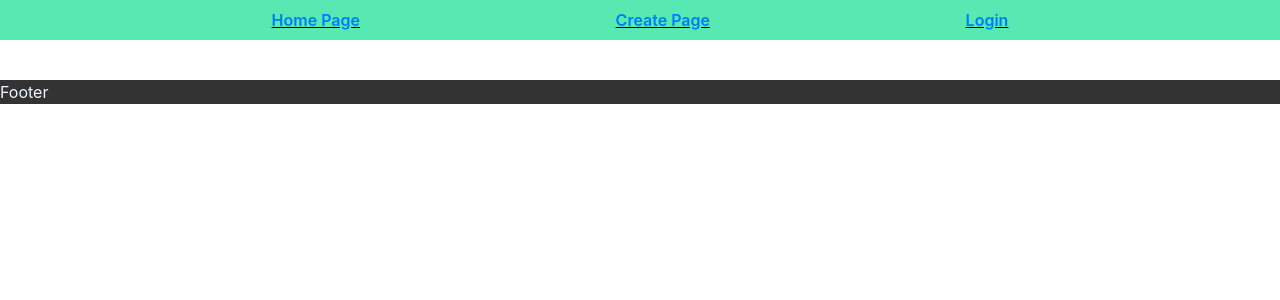
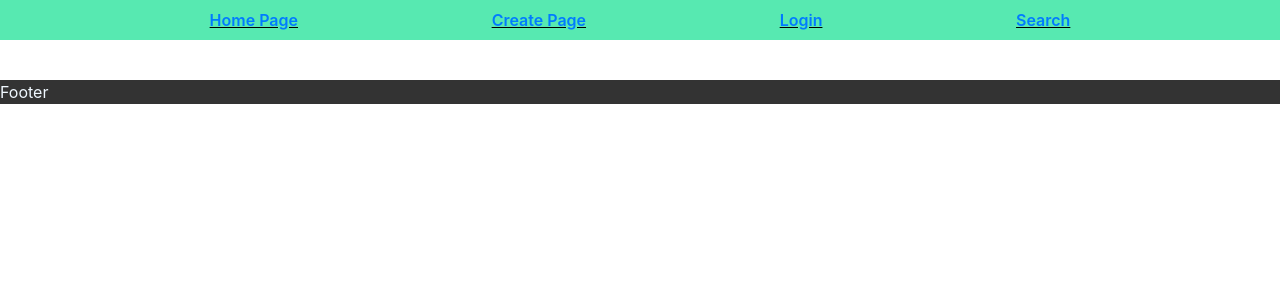
Before and after one commit to nikindtmas1/gift-vouchers, a React (Create React App) app in the folder client/: page / in a window 1280 px wide. Shown: the top 300 px of the page. Built offline with nearby package versions, Linux system fonts and the light colour scheme.

Commit message:
Added search link

```diff
--- a/client/src/components/Navigation/Navigation.js
+++ b/client/src/components/Navigation/Navigation.js
@@ -22,6 +22,11 @@ const Navigation = () => {
           <Link to="/login">Login</Link>
         </li>
       </div>
+      <div className="navdiv">
+        <li className="navli">
+          <Link to="/search">Search</Link>
+        </li>
+      </div>
       <div></div>
     </ul>
   );
```
